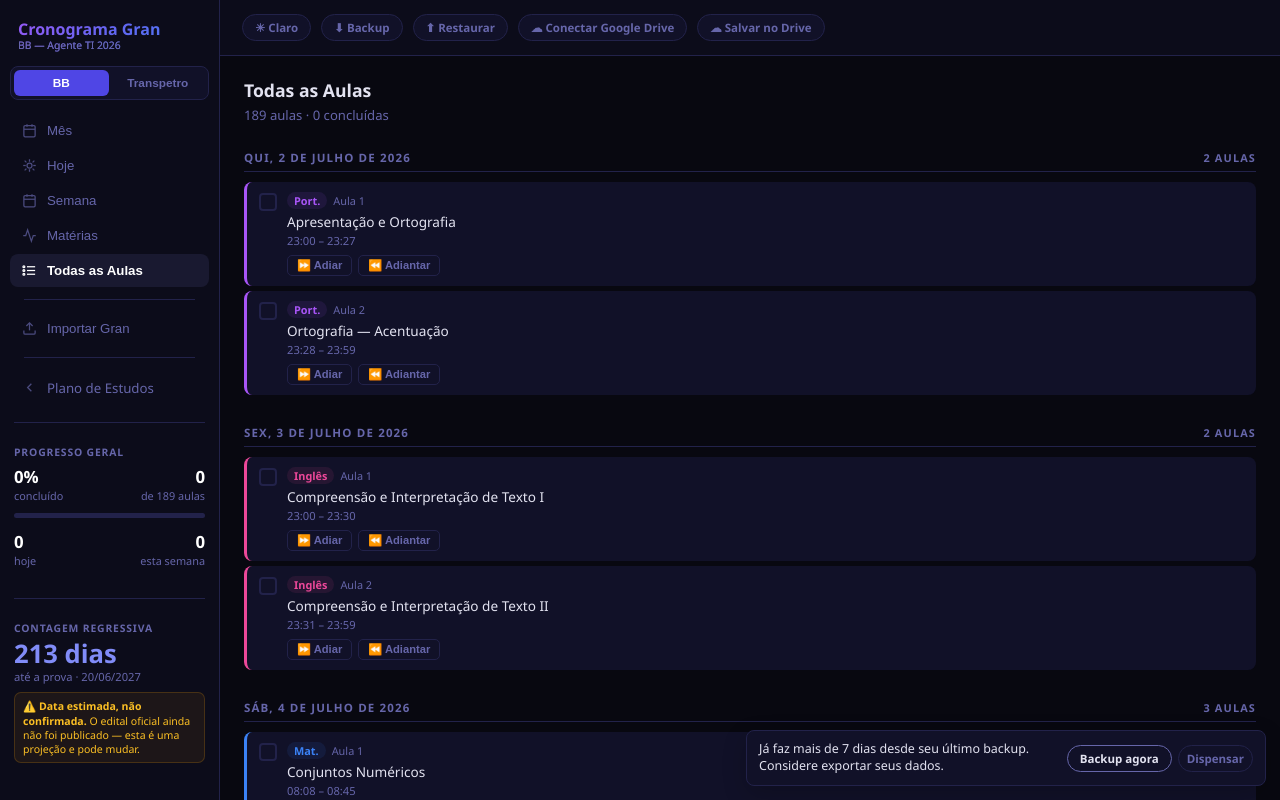
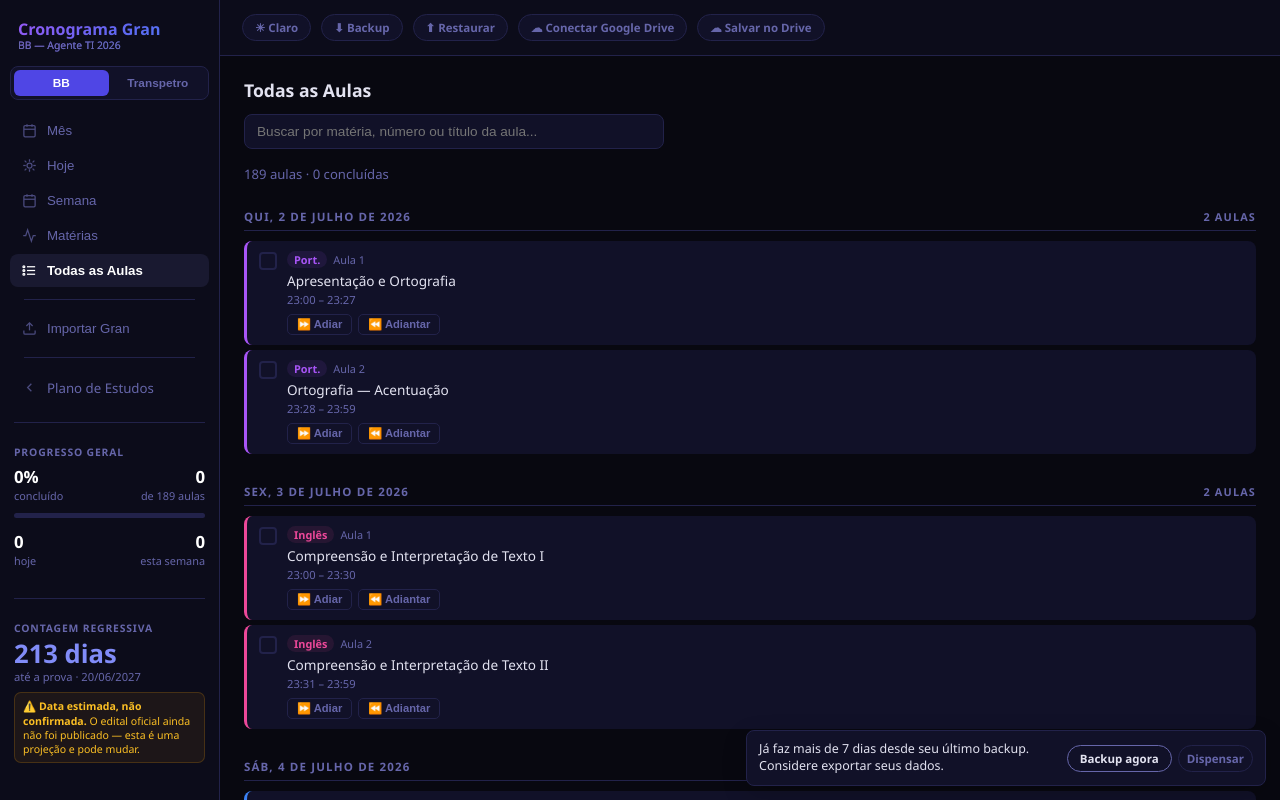
Before and after one commit to kalyta-rodrigues/orionstudy-app, a plain HTML site: page cronograma.html in a window 1280 px wide. Both pictures are taken after a click on the button "Todas as Aulas". Drawn offline with Linux system fonts and the light colour scheme.

Commit message:
Adiciona busca de aulas na view Todas as Aulas

```diff
--- a/cronograma.html
+++ b/cronograma.html
@@ -42,6 +42,8 @@ body{font-family:'Segoe UI',system-ui,sans-serif;background:var(--bg);color:var(
 .main-header{padding:14px 22px;border-bottom:1px solid var(--border);display:flex;align-items:center;justify-content:space-between;flex-shrink:0;background:var(--sidebar)}
 .month-nav{display:flex;align-items:center;gap:10px}
 .semana-nav{display:flex;align-items:center;gap:10px;margin-bottom:4px}
+.busca-inp{width:100%;max-width:420px;padding:9px 12px;margin:8px 0 16px;border-radius:8px;border:1px solid var(--border);background:var(--surface);color:var(--text);font-size:.85rem}
+.busca-inp:focus{outline:none;border-color:var(--accent2)}
 .month-nav h2{font-size:1rem;font-weight:700;min-width:160px;text-align:center}
 .nav-arrow{background:var(--surface);border:1px solid var(--border);color:var(--text);width:28px;height:28px;border-radius:7px;cursor:pointer;font-size:.9rem;display:flex;align-items:center;justify-content:center;transition:all .15s}
 .nav-arrow:hover{border-color:var(--accent2);color:var(--accent2)}
@@ -300,7 +302,11 @@ body{font-family:'Segoe UI',system-ui,sans-serif;background:var(--bg);color:var(
   </div>
 
   <div class="scroll-area" id="view-todas" style="display:none">
-    <div class="content-pad" id="todas-content"></div>
+    <div class="content-pad">
+      <div class="section-title">Todas as Aulas</div>
+      <input type="text" id="busca-aula" class="busca-inp" placeholder="Buscar por matéria, número ou título da aula..." oninput="renderTodas()">
+      <div id="todas-content"></div>
+    </div>
   </div>
 </div>
 
@@ -1631,15 +1637,26 @@ function renderMaterias(){
 }
 
 /* ── TODAS VIEW ── */
+function normalizeTxt(s){
+  return (s||'').toString().normalize('NFD').replace(/[̀-ͯ]/g,'').toLowerCase();
+}
 function renderTodas(){
+  const q = normalizeTxt(document.getElementById('busca-aula')?.value||'');
+  const filtered = q ? LESSONS.filter(l=>normalizeTxt(`${l.m} aula ${l.n} ${l.t}`).includes(q)) : LESSONS;
+
+  if(q && !filtered.length){
+    document.getElementById('todas-content').innerHTML = `<div class="section-sub">Nenhuma aula encontrada para "${document.getElementById('busca-aula').value}".</div>`;
+    return;
+  }
+
   const byDate={};
-  LESSONS.forEach(l=>{
+  filtered.forEach(l=>{
     const ds=effDate(l);
     if(!byDate[ds])byDate[ds]=[];
     byDate[ds].push(l);
   });
   const dates=Object.keys(byDate).sort();
-  let html=`<div class="section-title">Todas as Aulas</div><div class="section-sub">${LESSONS.length} aulas · ${LESSONS.filter(l=>isDone(l.id)).length} concluídas</div>`;
+  let html=`<div class="section-sub">${filtered.length}${q?` de ${LESSONS.length}`:''} aulas · ${filtered.filter(l=>isDone(l.id)).length} concluídas</div>`;
   const today=todayStr();
   dates.forEach(ds=>{
     const lessons=byDate[ds].sort((a,b)=>((a.h||'99')<(b.h||'99')?-1:1));
```
